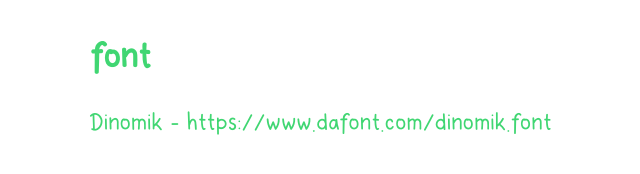
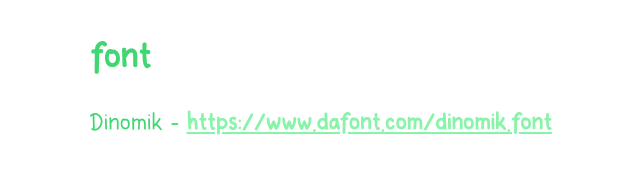
Before and after one commit to ahmoin/dino, a Jekyll site: the page built from index.md, in a window 1280 px wide. Shown: the part 180-354 px from the top of the page, without its empty margins (120-760 px from the left). Built offline with Jekyll 4.4.1, drawn with Linux system fonts in a browser that asks for light colours.

Commit message:
refactor: update link colors in base.scss and format font link in index.md

```diff
--- a/_sass/base.scss
+++ b/_sass/base.scss
@@ -8,8 +8,8 @@
 :root {
     --bg-color: #fff;
     --text-color: #40d672;
-    --link-color: #cafad8;
-    --link-hover-color: #4a7055;
+    --link-color: #89f3a9;
+    --link-hover-color: #6dca87;
     --em-color: #6bdd8d;
     --pre-bg-color: #dcf5e4;
 }
@@ -18,8 +18,8 @@
     :root {
         --bg-color: #121212;
         --text-color: #b3e5be;
-        --link-color: #80cbc4;
-        --link-hover-color: #a7ffeb;
+        --link-color: #80dd9a;
+        --link-hover-color: #519c66;
         --em-color: #a5d6a7;
         --pre-bg-color: #424242;
     }
--- a/index.md
+++ b/index.md
@@ -6,4 +6,4 @@
 a jekyll theme for dinos.
 
 ## font
-Dinomik - https://www.dafont.com/dinomik.font
+Dinomik - [https://www.dafont.com/dinomik.font](https://www.dafont.com/dinomik.font)
```
